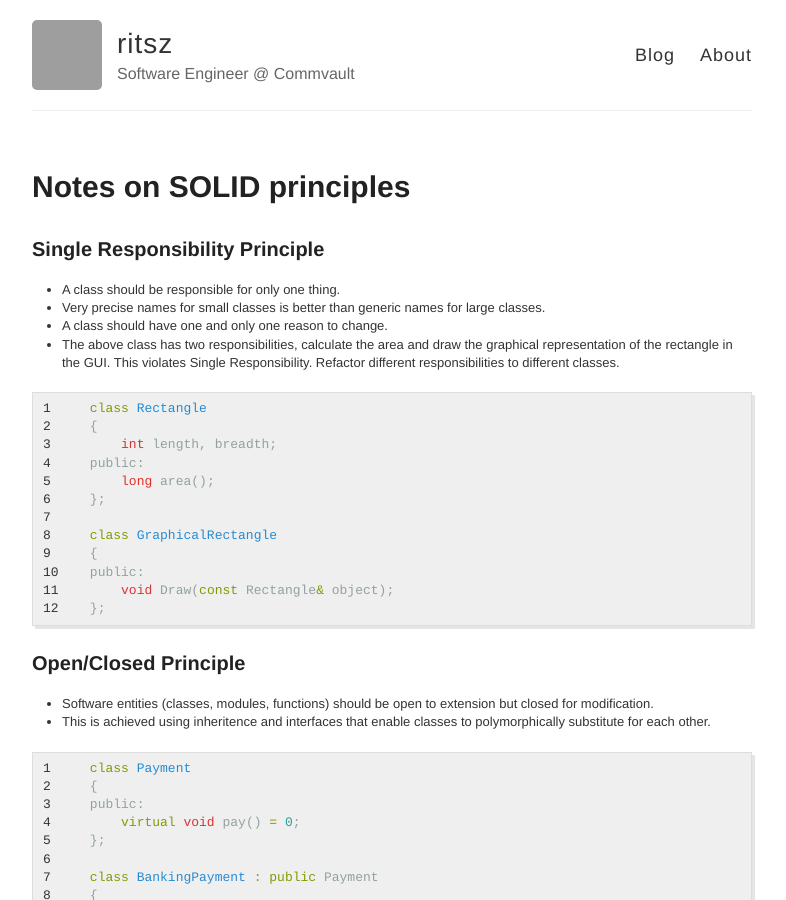
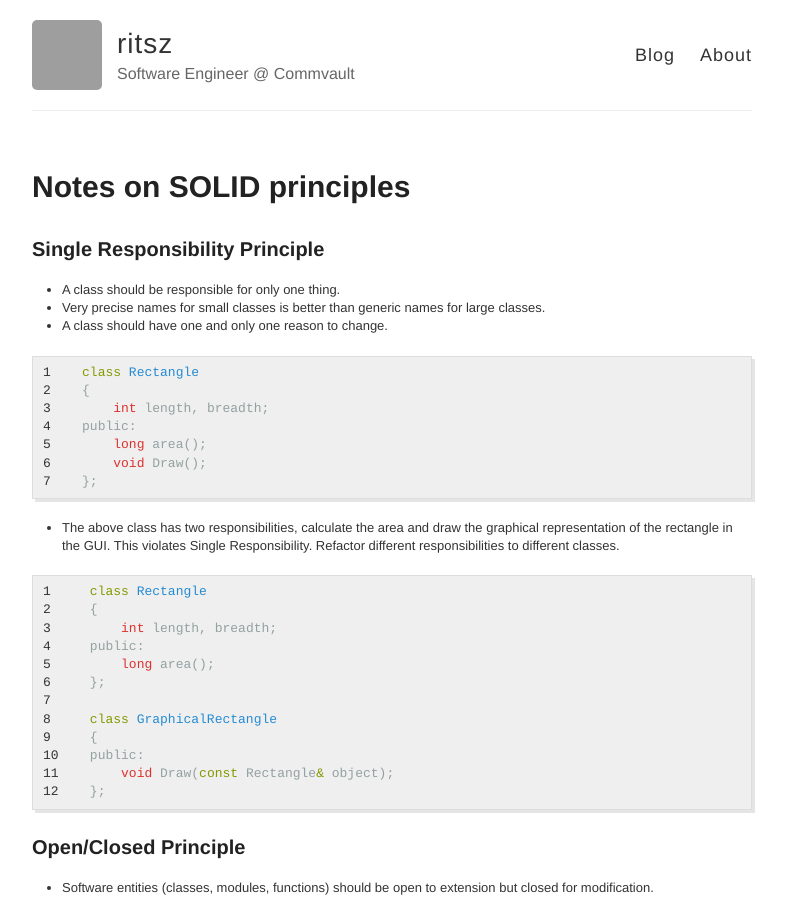
Before and after one commit to ritsz/ritsz.github.io, a Jekyll site: the page built from _posts/2020-1-26-SOLID-Principles.md, in a window 1280 px wide and 900 px high. Shown: the whole window, without its empty margins (248-1034 px from the left). Built offline with Jekyll 4.4.1, drawn with Linux system fonts in a browser that asks for light colours; grey boxes are pictures that could not be loaded.

Commit message:
Update 2020-1-26-SOLID-Principles.md

```diff
--- a/_posts/2020-1-26-SOLID-Principles.md
+++ b/_posts/2020-1-26-SOLID-Principles.md
@@ -10,6 +10,16 @@ category:
 * A class should be responsible for only one thing.
 * Very precise names for small classes is better than generic names for large classes.
 * A class should have one and only one reason to change.
+{% highlight cpp linenos %}
+    class Rectangle
+    {
+        int length, breadth;
+    public:
+        long area();
+        void Draw();
+    };
+{% endhighlight %}
+
 * The above class has two responsibilities, calculate the area and draw the graphical representation of the rectangle in the GUI. This violates Single Responsibility. Refactor different responsibilities to different classes.
 {% highlight cpp linenos %}
     class Rectangle
```
